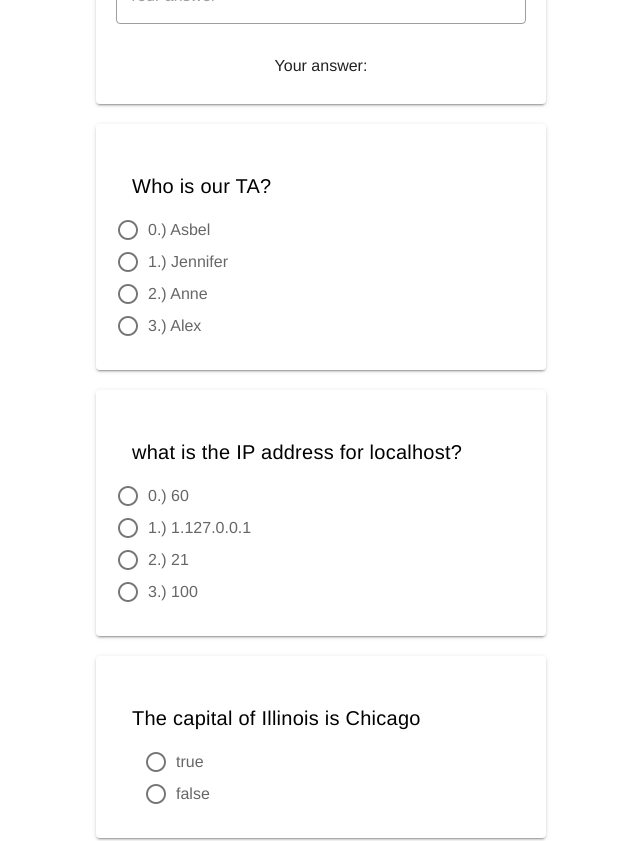
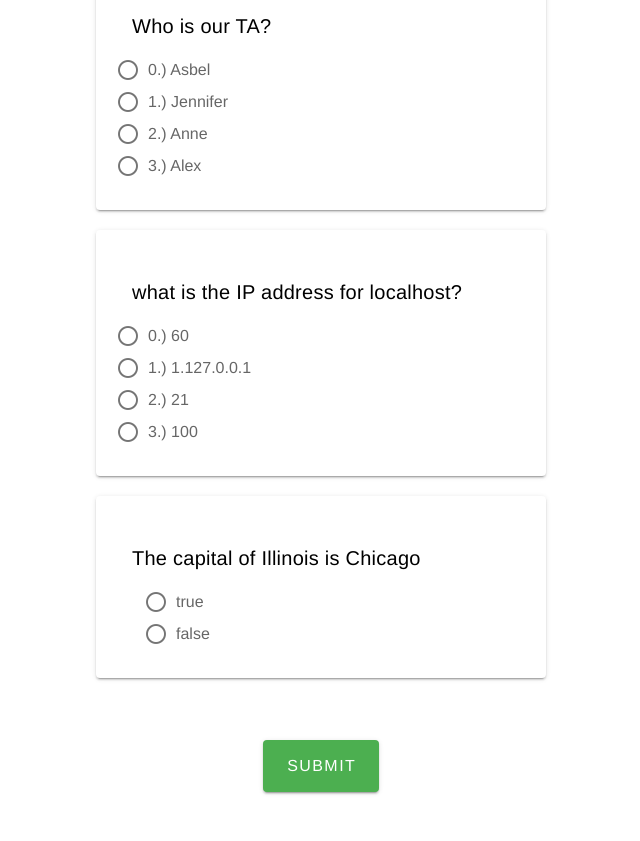
Before and after one commit to alexandratcrane/Quiz330Part3, a Vue app: page /default-quiz in a window 1280 px wide. Shown: the part 1020-1861 px from the top of the page, without its empty margins (319-959 px from the left). Built offline with nearby package versions, Linux system fonts and the light colour scheme.

Commit message:
reformatted JSON
Signed-off-by: Paulinusia <paulina.adamski@gmail.com>

```diff
--- a/src/components/Question.vue
+++ b/src/components/Question.vue
@@ -2,18 +2,14 @@
 <v-app>
     <div>
 
-
-
         <v-form
             ref="form">
-
             <v-col>
               <v-card
                      v-for="q in fill"
                     :key="q.question"
                     raised
                     class="mx-auto">
-
                     <div>
 
                         <v-card-title
@@ -21,13 +17,9 @@
                             v-text="q.question">
                         </v-card-title>
 
+                        <v-text-field  outlined v-model="q.input" placeholder="Your answer" class="mx-auto" ></v-text-field>
 
-
-                        <v-text-field  outlined v-model="q.input" placeholder="Your answer" class="mx-auto"
-
-                        ></v-text-field>
-
-                        <p style="text-align: center" id="correct" >Your answer: {{ q.input }}</p>
+                    <!--    <p style="text-align: center" id="correct" >Your answer: {{ q.input }}</p>     -->
                     <v-card-subtitle
                         v-if="displayAnswer == true"
                         v-text="'correct answer: ' + q.answer"
@@ -39,88 +31,62 @@
 
 
                   <v-card
+                     v-for="q in multChoice"
+                    :key="q.question"
                     raised
                     class="mx-auto">
+                    <div>
+
+                    <v-radio-group  v-model="q.input">
+
+                        <v-card-title>{{q.question}}</v-card-title>
 
 
+                        <v-radio
 
-
-                    <v-radio-group  v-model="one.input">
-
-                        <v-card-title>{{one.question}}</v-card-title>
-
-                        <v-radio
-                            v-for="n in one.button"
+                            v-for="n in q.button"
                             :key="n"
                             :label="`${n}`" >
+
                         </v-radio>
+
                     </v-radio-group>
                      <v-card-subtitle
                     v-if="displayAnswer == true"
-                    v-text="'correct input number:  ' + one.answer"
-                    v-bind:style=" one.correct ? 'background-color: #79d279' : 'background-color: #e60000' ">
+                    v-text="'correct input number:  ' + q.answer"
+                    v-bind:style=" q.correct ? 'background-color: #79d279' : 'background-color: #e60000' ">
                     </v-card-subtitle>
+
+                    </div>
                 </v-card>
 
 
 
 
-
-
                     <v-card
+                     v-for="q in trueFalse"
+                    :key="q.question"
                     raised
                     class="mx-auto">
+                    <div>
 
-
-
-
-                    <v-radio-group  v-model="two.input">
-
-                        <v-card-title>{{two.question}}</v-card-title>
-
-                        <v-radio
-                            v-for="n in two.button"
-                            :key="n"
-                            :label="`${n}`" >
-                        </v-radio>
-                    </v-radio-group>
-
-                     <v-card-subtitle
-                    v-if="displayAnswer == true"
-                    v-text="'correct input number:  ' + two.answer"
-                    v-bind:style=" one.correct ? 'background-color: #79d279' : 'background-color: #e60000' ">
-                    </v-card-subtitle>
-                </v-card>
-
-
-                <v-card
-                    raised
-                    class="mx-auto">
-
-
-
-
-                    <v-radio-group v-model="trueFalse.input">
-                        <v-card-title>{{trueFalse.question}} </v-card-title>
+                           <v-radio-group v-model="q.input">
+                        <v-card-title>{{q.question}} </v-card-title>
                         <v-radio
                             class="ml-7"
-                            v-for="n in trueFalse.options"
+                            v-for="n in q.options"
                             :key="n"
                             :label="`${n}`">
                         </v-radio>
-
                          </v-radio-group>
-
                           <v-card-subtitle
                     v-if="displayAnswer == true"
-                    v-text="'correct answer: ' + trueFalse.answer"
-                    v-bind:style=" trueFalse.correct ? 'background-color: #79d279' : 'background-color: #e60000' ">
+                    v-text="'correct answer: ' + q.answer"
+                    v-bind:style=" q.correct ? 'background-color: #79d279' : 'background-color: #e60000' ">
                     </v-card-subtitle>
+                    </div>
+
                     </v-card>
-
-
-
-
             </v-col>
 
         </v-form>
@@ -138,6 +104,7 @@
 
     </div>
      </v-app>
+
 </template>
 
 
@@ -146,11 +113,9 @@ import Json from '../json/data.json'
 export default {
     data() {
         return{
-           fill: Json.questions[0].filled,
-           one: Json.questions[1].multChoice1,
-           two: Json.questions[2].multChoice2,
-           trueFalse: Json.questions[3].TF,
-           displayAnswer: false,
+            fill: Json.filled,
+            multChoice: Json.multChoice,
+            trueFalse:Json.TF,
         }
     },
     methods: {
--- a/src/json/data.json
+++ b/src/json/data.json
@@ -1,5 +1,3 @@
-{"questions" : [
-
 {
      "filled" : [
         {
@@ -32,10 +30,9 @@
             "answer": "eight",
             "correct": null
      }
-        ]
-},
-{
-     "multChoice1":
+        ],
+    "multChoice" : [
+
             {
                 "questionNumber":"5",
                 "question": "Who is our TA?",
@@ -48,10 +45,10 @@
                 "input": "",
                 "answer": 0,
                 "correct": null
-            }
- },
-{
-    "multChoice2":
+            },
+
+
+
         {
             "questionNumber": "6",
             "question": "what is the IP address for localhost?",
@@ -65,9 +62,9 @@
             "answer": 1,
             "correct": null
         }
-},
-{
-    "TF" :
+    ],
+
+    "TF" : [
             {
             "questionNumber": "7",
             "question":"The capital of Illinois is Chicago",
@@ -79,6 +76,5 @@
             "correct": null,
             "input":""
         }
-    }
-]
+    ]
      }
--- a/src/views/Create.vue
+++ b/src/views/Create.vue
@@ -48,7 +48,8 @@
         <v-form
             ref="form">
             <v-col>
-                <v-card class = "v-card">
+                <v-card class = "v-card"
+                  v-if="displayQUestions == true">
            TODO: render on submit for UI questions for quiz based on result
 
 
@@ -78,6 +79,7 @@ export default {
 
    name: 'Create',
 
+
   components: {
     Nav,
 
@@ -88,6 +90,7 @@ export default {
       multChoiceNum: null,
       inputNum: null,
       tfNum : null,
+      displayQuestions: false,
 
     }
   },
@@ -96,6 +99,7 @@ export default {
       alert(this.multChoiceNum)
       alert(this.inputNum)
       alert(this.tfNum)
+      this.displayQuestions = true
     }
   }
 
--- a/src/views/Default.vue
+++ b/src/views/Default.vue
@@ -1,6 +1,6 @@
 <template>
   <div class="default">
-   <Nav/>
+<Nav/>
     <Question class="question"/>
   </div>
 </template>
@@ -14,7 +14,7 @@ export default {
   name: 'Default',
   components: {
     Question,
-    Nav
+  Nav
   }
 }
 </script>
```
Lines whose indentation alone changed are shown as unchanged.
